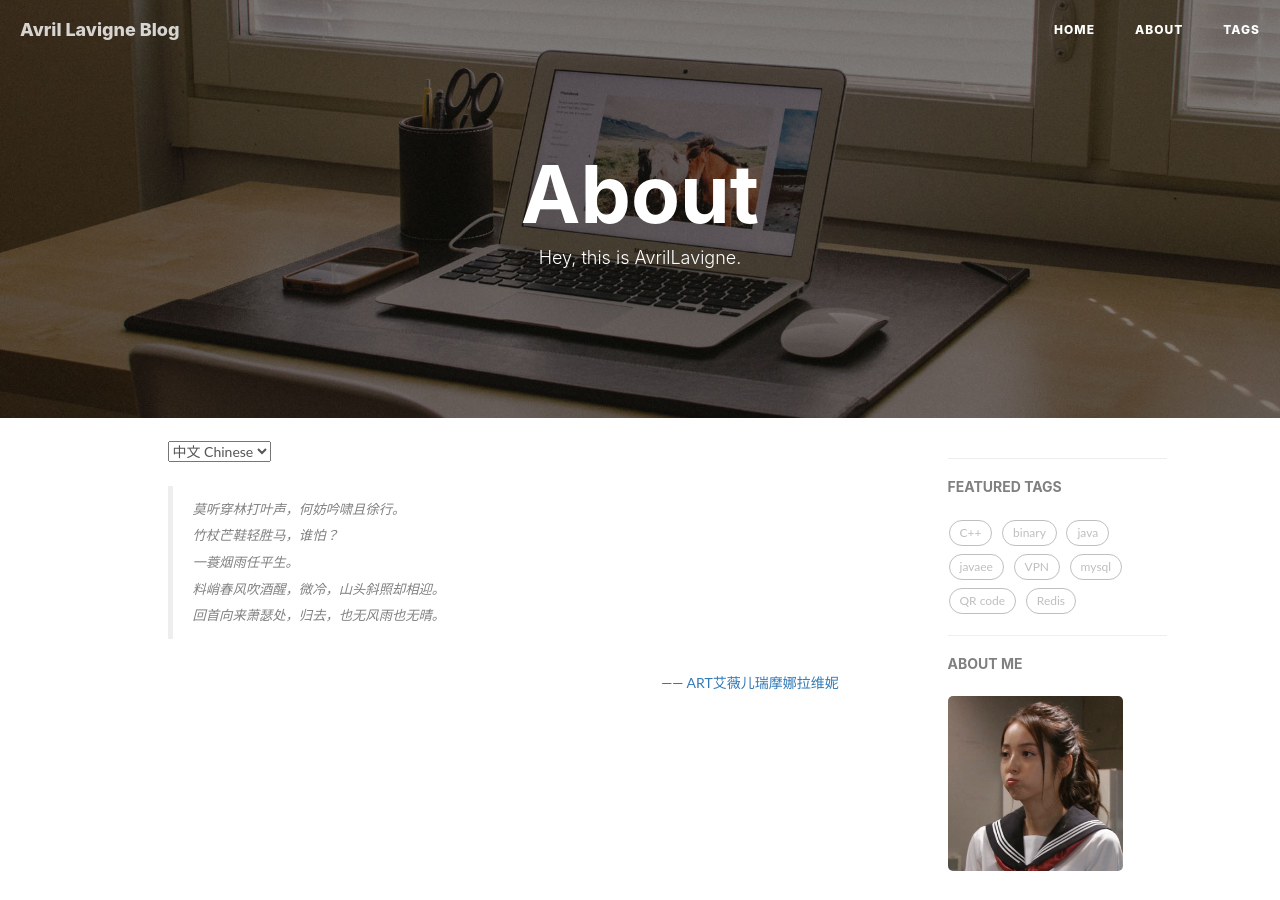
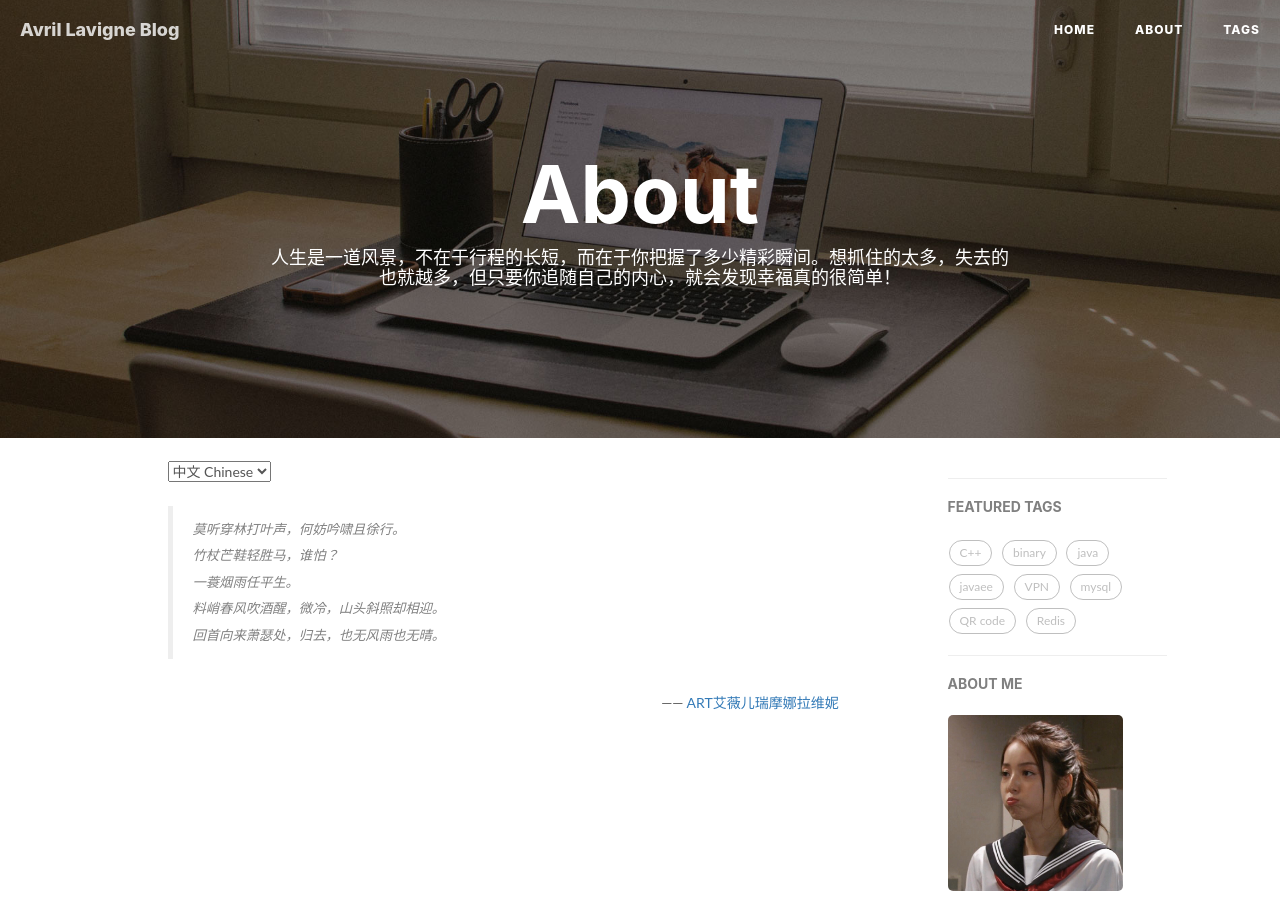
Before and after one commit to ARTAvrilLavigne/ARTAvrilLavigne.github.io, a Jekyll site: the page built from about.html, in a window 1280 px wide and 900 px high. Built offline with Jekyll 4.4.1, drawn with Linux system fonts in a browser that asks for light colours; nearby versions of some CDN libraries; comment, search, counter and statistics services are not loaded.

Commit message:
Update about.html

```diff
--- a/about.html
+++ b/about.html
@@ -1,7 +1,7 @@
 ---
 layout: page
 title: "About"
-description: "Hey, this is AvrilLavigne."
+description: "人生是一道风景，不在于行程的长短，而在于你把握了多少精彩瞬间。想抓住的太多，失去的也就越多，但只要你追随自己的内心，就会发现幸福真的很简单！"
 header-img: "img/home-bg-o.jpg"
 ---
 
```
